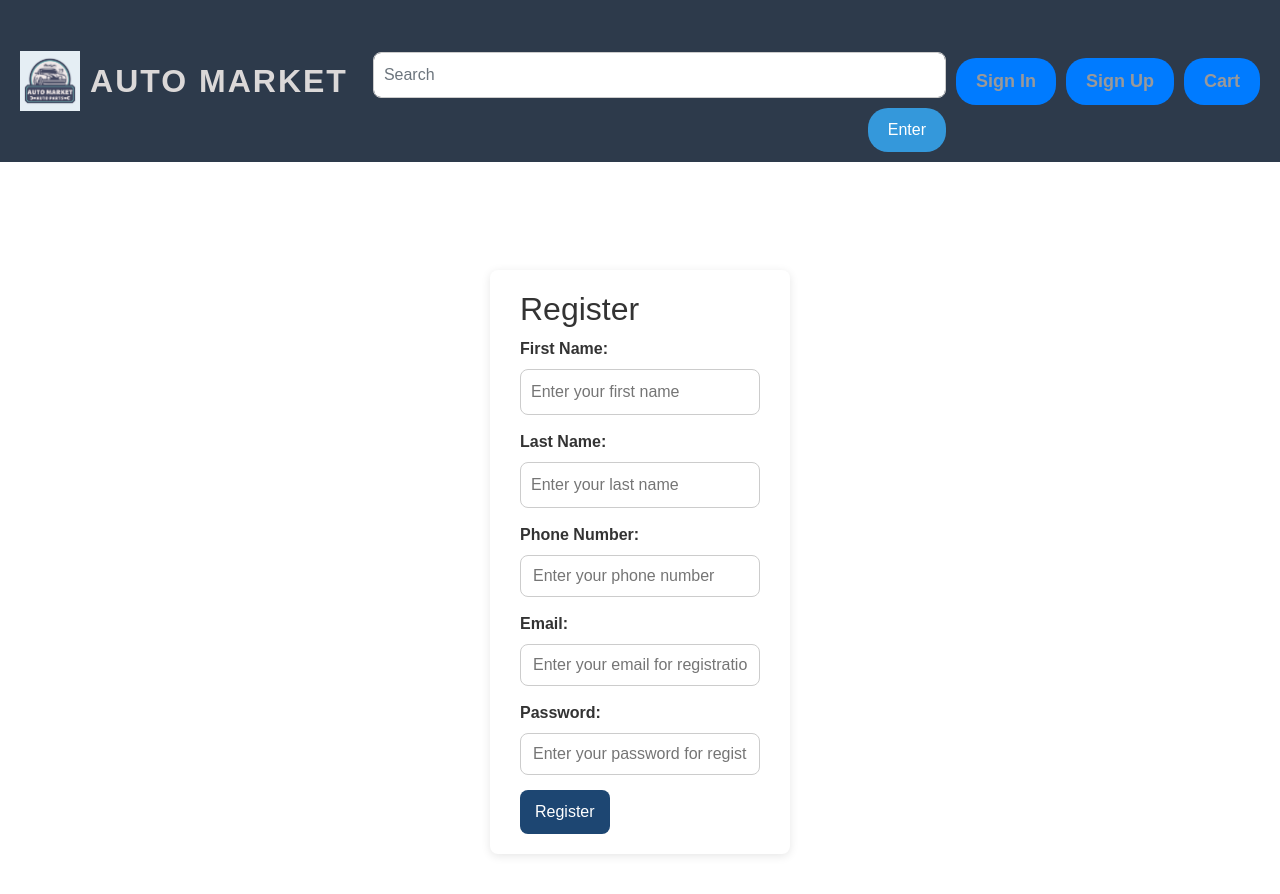
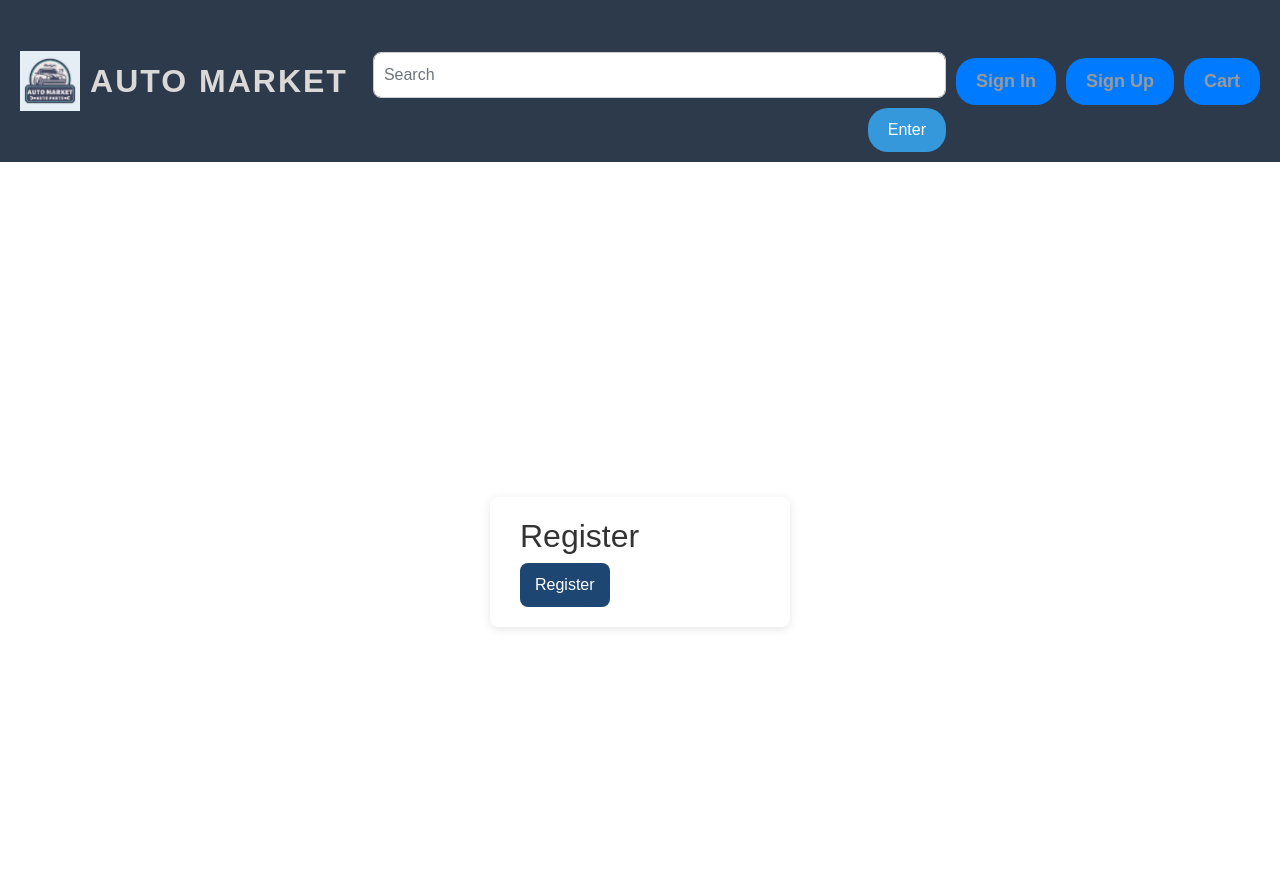
Before and after one commit to WSU-4110/AutoMarket, a React (Create React App) app in the folder firebase-react-app/: page /signup in a window 1280 px wide. Shown: the top 894 px of the page. Built offline with nearby package versions, Linux system fonts and the light colour scheme; no server answers; a small style sheet from the web is missing; the HTML template or start-up script is replaced by a standard one.

Commit message:
Update SignUpPage.js

```diff
--- a/firebase-react-app/src/pages/SignUpPage/SignUpPage.js
+++ b/firebase-react-app/src/pages/SignUpPage/SignUpPage.js
@@ -11,28 +11,27 @@ function SignUpPage() {
   const [lastName, setLastName] = useState("");
   const [phoneNumber, setPhoneNumber] = useState("");
   const [message, setMessage] = useState("");
+  const [isSubmitting, setIsSubmitting] = useState(false);
 
-  const register = async () => {
+  const register = async (event) => {
+    event.preventDefault();
+    setIsSubmitting(true);
+    setMessage("");
     try {
       const userCredential = await createUserWithEmailAndPassword(auth, registerEmail, registerPassword);
-      // Get the unique user ID from the authentication process
       const userId = userCredential.user.uid;
+      await writeUserData(userId, registerEmail, firstName, lastName, phoneNumber, registerPassword);
 
-      // Save additional user data in Firebase Realtime Database
-      writeUserData(userId, registerEmail, firstName, lastName, phoneNumber, registerPassword);
-
-      // Clear the form fields
+      setMessage("Successfully registered!");
       setRegisterEmail("");
       setRegisterPassword("");
       setFirstName("");
       setLastName("");
       setPhoneNumber("");
-
-      // Set a success message
-      setMessage("Successfully registered!");
-
     } catch (error) {
       setMessage(`Registration Error: ${error.message}`);
+    } finally {
+      setIsSubmitting(false);
     }
   };
 
@@ -40,31 +39,14 @@ function SignUpPage() {
     <>
       <Header />
       <div className="signup-container">
-        <div className="signup-form">
+        <form className="signup-form" onSubmit={register}>
           <h2>Register</h2>
-          <div className="input-container">
-            <label>First Name:</label>
-            <input type="text" value={firstName} onChange={(e) => setFirstName(e.target.value)} placeholder="Enter your first name" />
-          </div>
-          <div className="input-container">
-            <label>Last Name:</label>
-            <input type="text" value={lastName} onChange={(e) => setLastName(e.target.value)} placeholder="Enter your last name" />
-          </div>
-          <div className="input-container">
-            <label>Phone Number:</label>
-            <input type="tel" value={phoneNumber} onChange={(e) => setPhoneNumber(e.target.value)} placeholder="Enter your phone number" />
-          </div>
-          <div className="input-container">
-            <label>Email:</label>
-            <input type="email" value={registerEmail} onChange={(e) => setRegisterEmail(e.target.value)} placeholder="Enter your email for registration" />
-          </div>
-          <div className="input-container">
-            <label>Password:</label>
-            <input type="password" value={registerPassword} onChange={(e) => setRegisterPassword(e.target.value)} placeholder="Enter your password for registration" />
-          </div>
-          <button className="signup-btn" onClick={register}>Register</button>
+          {/* Input fields */}
+          <button className="signup-btn" type="submit" disabled={isSubmitting}>
+            {isSubmitting ? 'Registering...' : 'Register'}
+          </button>
           {message && <div className="message">{message}</div>}
-        </div>
+        </form>
       </div>
     </>
   );
```
